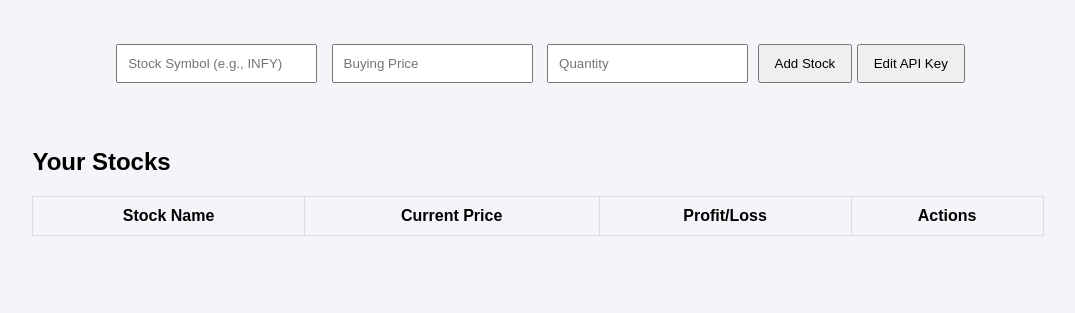
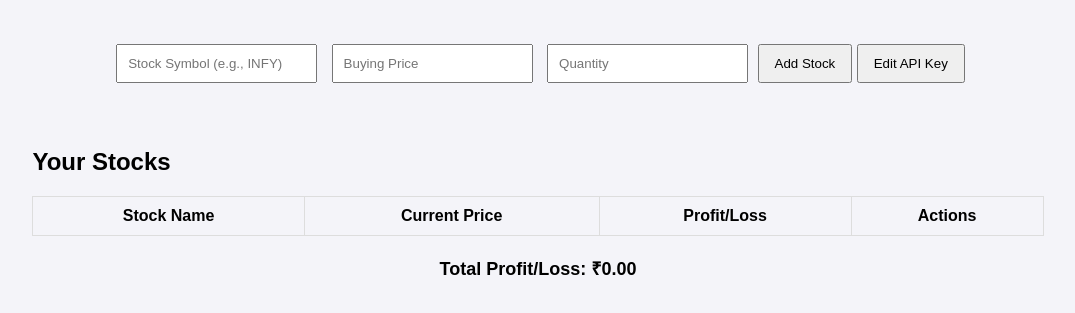
Before and after one commit to krrpatel/stocks, a plain HTML site: page index.html in a window 1280 px wide. Shown: the part 69-382 px from the top of the page, without its empty margins (102-1177 px from the left). Drawn offline with Linux system fonts and the light colour scheme.

Commit message:
Update index.html

```diff
--- a/index.html
+++ b/index.html
@@ -3,9 +3,8 @@
 <head>
   <meta charset="UTF-8">
   <meta name="viewport" content="width=device-width, initial-scale=1.0">
-  <title>Stock Tracker with Editable API Key</title>
+  <title>Stock Tracker with Total Profit/Loss</title>
   <style>
-    /* General styling */
     body {
       font-family: Arial, sans-serif;
       display: flex;
@@ -51,7 +50,12 @@
       background-color: #f4d4d4;
     }
 
-    /* Popup styling */
+    .total {
+      font-weight: bold;
+      font-size: 18px;
+      margin-top: 20px;
+    }
+
     .popup {
       display: none;
       position: fixed;
@@ -112,6 +116,8 @@
     </table>
   </div>
 
+  <div class="total" id="totalProfitLoss">Total Profit/Loss: ₹0.00</div>
+
   <!-- API Key Popup -->
   <div class="popup" id="apiKeyPopup">
     <h3>Edit API Key</h3>
@@ -122,10 +128,8 @@
   <div class="overlay" id="overlay" onclick="closeApiKeyPopup()"></div>
 
   <script>
-    // Load API key from local storage or set a default value
     let apiKey = localStorage.getItem('apiKey') || '6c3d6e932emsh3bf2b77f0c423cep17f5acjsne1336d158523';
 
-    // Load stocks from local storage when the page loads
     document.addEventListener("DOMContentLoaded", loadStocksFromStorage);
 
     async function addStock() {
@@ -142,12 +146,11 @@
         const currentPrice = await fetchStockPrice(stockSymbol);
         const profitOrLoss = ((currentPrice - buyPrice) * quantity).toFixed(2);
 
-        // Save stock to local storage
         const stock = { stockSymbol, buyPrice, quantity, currentPrice, profitOrLoss };
         saveStockToStorage(stock);
 
-        // Display the stock on the page
         displayStock(stock);
+        updateTotalProfitLoss();
       } catch (error) {
         console.error(error);
         alert("Error fetching stock price.");
@@ -163,13 +166,12 @@
         }
       });
       const data = await response.json();
-      return parseFloat(data.data);  // Extract the stock price from the `data` field
+      return parseFloat(data.data);
     }
 
     function displayStock(stock) {
       const table = document.getElementById("stockTable");
       const row = table.insertRow();
-
       row.setAttribute('data-symbol', stock.stockSymbol);
 
       const cellSymbol = row.insertCell(0);
@@ -198,6 +200,7 @@
     function loadStocksFromStorage() {
       const stocks = JSON.parse(localStorage.getItem('stocks')) || [];
       stocks.forEach(stock => displayStock(stock));
+      updateTotalProfitLoss();
     }
 
     function removeStock(symbol) {
@@ -209,6 +212,14 @@
       const stocks = JSON.parse(localStorage.getItem('stocks')) || [];
       const updatedStocks = stocks.filter(stock => stock.stockSymbol !== symbol);
       localStorage.setItem('stocks', JSON.stringify(updatedStocks));
+      updateTotalProfitLoss();
+    }
+
+    function updateTotalProfitLoss() {
+      const stocks = JSON.parse(localStorage.getItem('stocks')) || [];
+      const total = stocks.reduce((acc, stock) => acc + parseFloat(stock.profitOrLoss), 0);
+      const totalElement = document.getElementById('totalProfitLoss');
+      totalElement.textContent = `Total Profit/Loss: ₹${total.toFixed(2)}`;
     }
 
     // API Key Popup Functions
```
